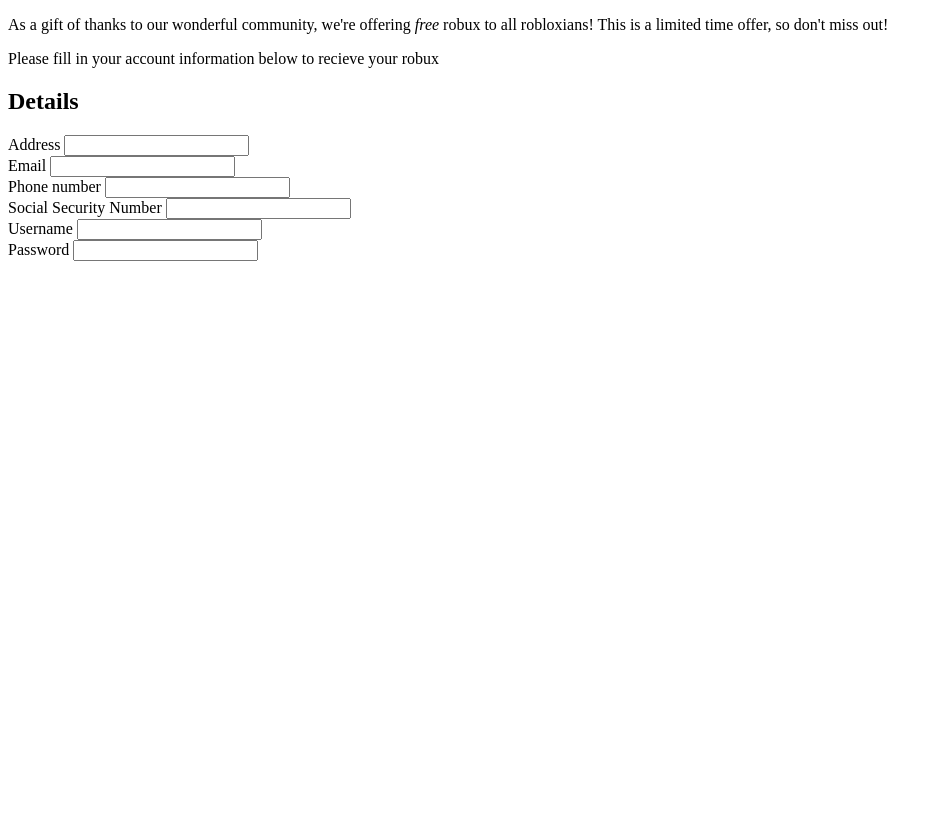
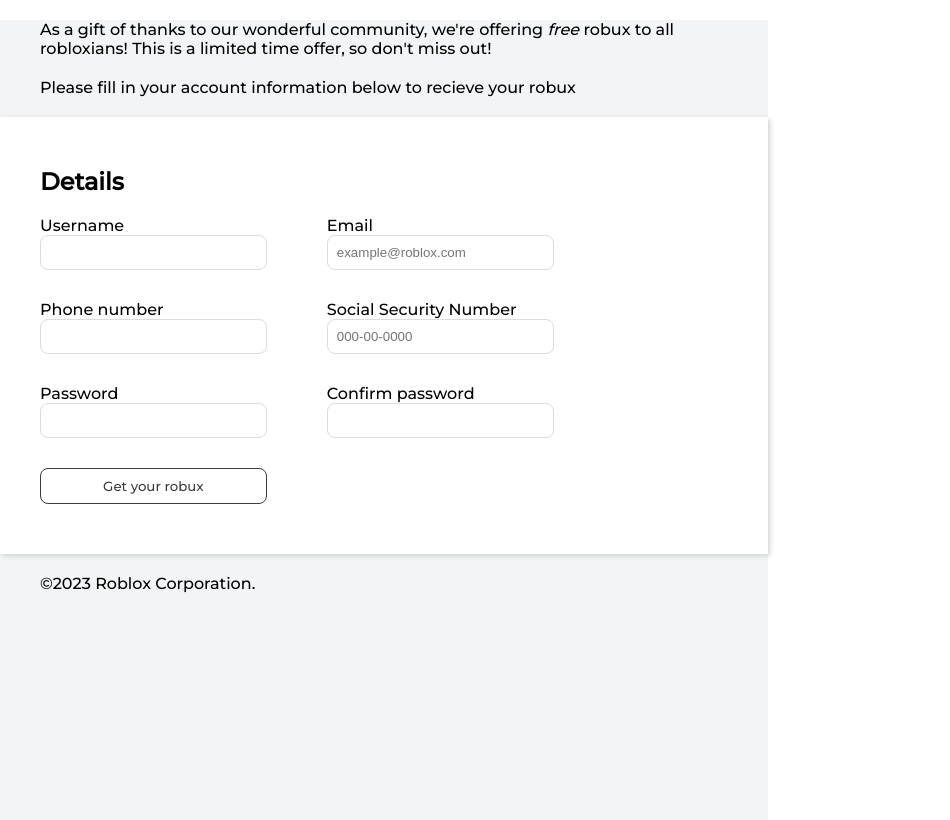
Before and after one commit to Jeffimenson/free-robux, a plain HTML site: page index.html in a window 1280 px wide. Shown: the whole page, without its empty margins (0-950 px from the left). Drawn offline with Linux system fonts and the light colour scheme.

Commit message:
Add actual styling including a new font and redo some inputs

```diff
--- a/index.html
+++ b/index.html
@@ -14,32 +14,37 @@
         </p>
         <p>Please fill in your account information below to recieve your robux</p>
         <form action="#" method="post">
+            <section>
                 <h2>Details</h2>
                 <div>
-                <label for="address">Address</label>
-                <input type="text" name="address" id="address">
+                    <label for="username">Username</label>
+                    <input type="text" name="username" id="username" required>
                 </div>
                 <div>
                     <label for="email">Email</label>
-                <input type="email" name="email" id="email">
+                    <input type="email" name="email" id="email" placeholder="example@roblox.com" required>
                 </div>
                 <div>
                     <label for="phone-num">Phone number</label>
-                <input type="tel" name="phoneNumber" id="phone-num">
+                    <input type="tel" name="phoneNumber" id="phone-num" required>
                 </div>
                 <div>
                     <label for="ssn">Social Security Number</label>
-                <input type="text" name="ssn" id="ssn" inputmode="numeric">
-            </div>
-            <div>
-                <label for="username">Username</label>
-                <input type="text" name="username" id="username">
+                    <input type="text" name="ssn" id="ssn" inputmode="numeric" placeholder="000-00-0000" required>
                 </div>
                 <div>
                     <label for="password">Password</label>
-                <input type="password" name="password" id="password">
+                    <input type="password" name="password" id="password" required>
                 </div>
+                <div>
+                    <label for="confirmed-password">Confirm password</label>
+                    <input type="password" name="confirmedPassword" id="confirmed-password" required>
+                </div>
+            </section>
+            <button type="submit">Get your robux</button>
         </form>
+
+        <p>©2023 Roblox Corporation. </p>
     </main>
 </body>
 </html>
--- a/style.css
+++ b/style.css
@@ -0,0 +1,101 @@
+@import url('https://fonts.googleapis.com/css2?family=Montserrat:wght@500&display=swap');
+
+html {
+    font-family: 'Montserrat', Helvetica, sans-serif;
+}
+
+input, button {
+    margin: 0;
+    box-sizing: border-box;
+    padding: 0;
+}
+
+body {
+    height: 100vh;
+    margin: 0;
+}
+
+
+main {
+    width: 60vw;
+    height: 100%;
+
+    background-color: #f2f4f5;
+}
+
+main p {
+    margin: 20px 40px;
+}
+
+form {
+    box-shadow: 2px 2px 5px rgb(211, 211, 211);
+
+    padding: 50px 40px;
+
+    font-size: 16px;
+
+    background-color: #fff;
+}
+
+form h2 {
+    width: 100%;
+    margin: 0 0 20px 0;
+    padding: 0;
+
+    font-weight:900;
+}
+
+form section{
+    display: flex;
+    flex-wrap: wrap;
+
+    /* border: 2px solid pink; */
+}
+
+form div {
+    display: flex;
+    flex-direction: column;
+
+    margin-right: 60px;
+    margin-bottom: 30px;
+}
+
+form input {
+    width: calc(150px + 6vw);
+    height: auto;
+    padding: 9px;
+
+    border: 1px gainsboro solid;
+    border-radius: 8px;
+    background-color: inherit;
+
+}
+
+input:focus {
+    outline: none;
+    border-color: #7f8486;
+}
+
+
+
+button[type='submit']{
+    border: 1px solid #393b3d;
+    border-radius: 8px;
+    color:#393b3d;
+    background-color: inherit;
+
+    height: auto;
+    padding: 9px;
+
+    font-family: inherit;
+
+    width: calc(150px + 6vw);
+}
+
+
+button[type='submit']:hover{
+    color: black;
+    border-color: black;
+    cursor: pointer;
+
+}
```
Lines whose indentation alone changed are shown as unchanged.
